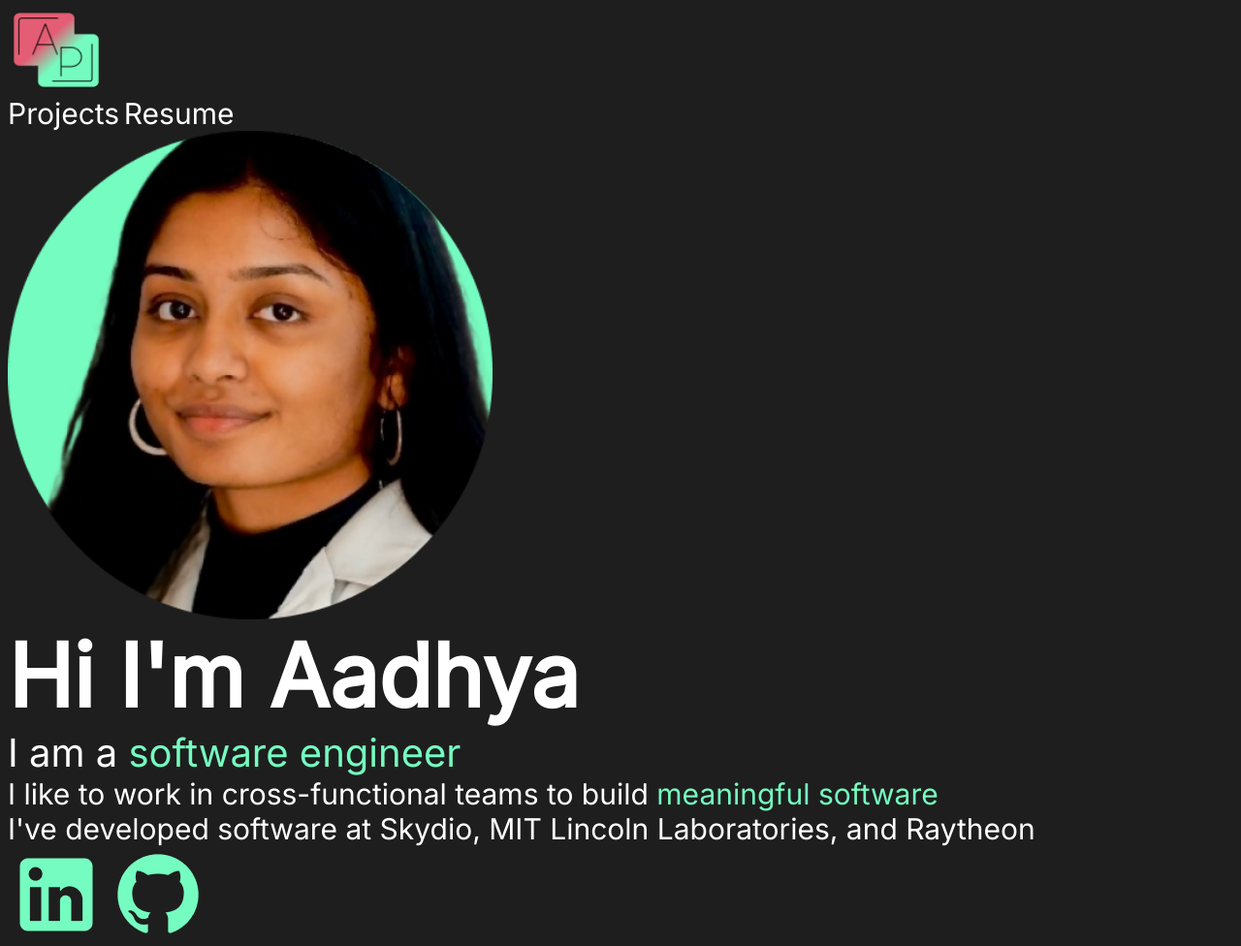
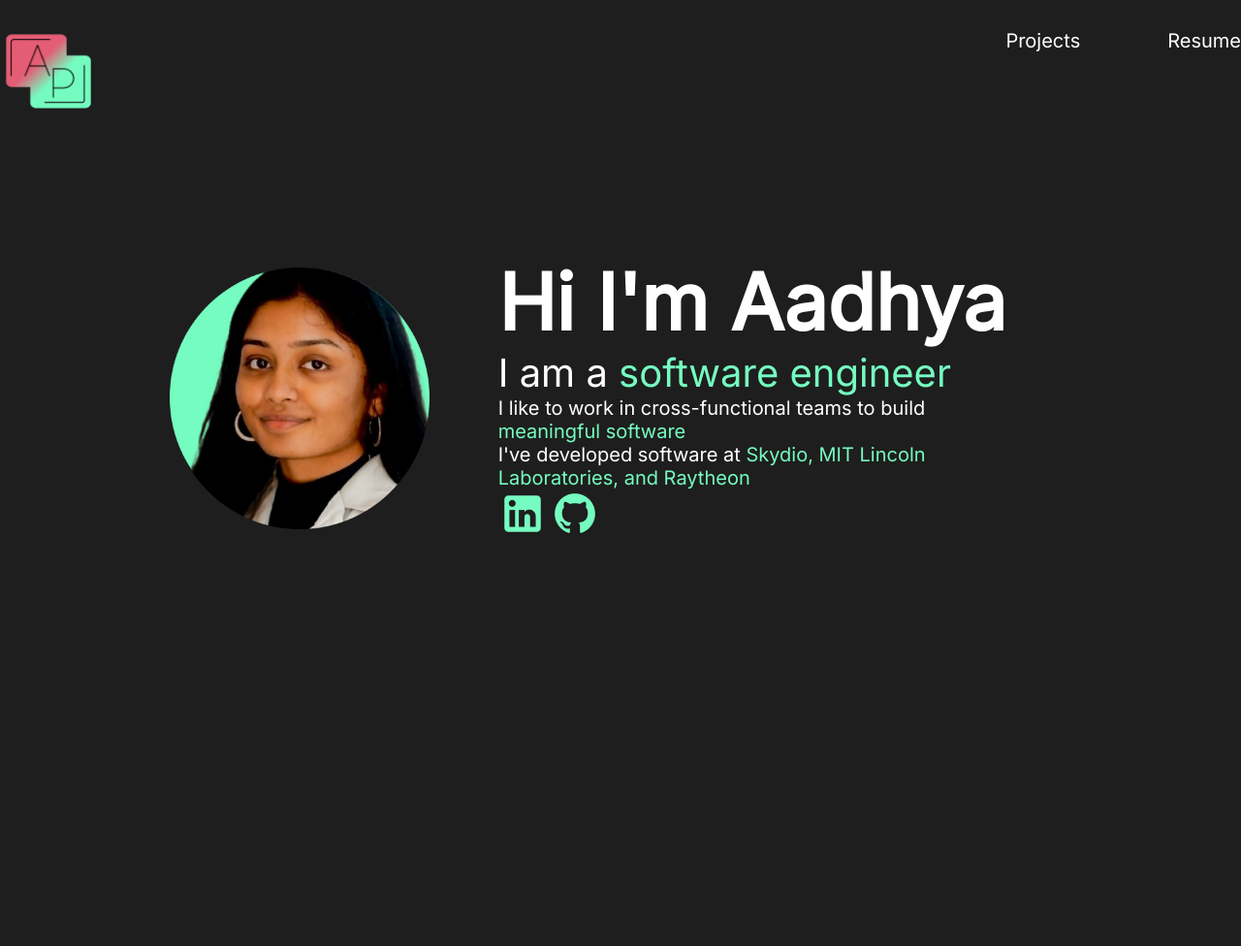
Before and after one commit to aadhyap/aadhya_personal_website, a plain HTML site: page index.html in a window 1280 px wide. Shown: the whole page at 97% size. After the commit the page ends 800 px from the top, so only its background shows below. Drawn offline with Linux system fonts and the light colour scheme.

Commit message:
Flex Blocks and Containers
Using flex blocks to organize the layout of my page and learning how to use them

```diff
--- a/css/style.css
+++ b/css/style.css
@@ -4,6 +4,12 @@
   font-family: "Inter","Roboto", "Times New Roman", sans-serif;
   color: white;
   background-color: #1E1E1E;
+  margin: 0;
+  padding: 0;
+  box-sizing: border-box;
+
+
+
 }
 
 a {
@@ -12,27 +18,89 @@ a {
 
 .icon{
   height: auto;
+  width: 50px;
+
+}
+
+.menu-container .icon{
   width: 100px;
 
 }
 
+
+.links{
+
+  display: flex;
+  justify-content: flex-end;
+
+}
+
+.projects{
+  margin-left: 40px;
+
+
+}
+
+.resume{
+  margin-left: 90px;
+
+}
+
+.menu-container {
+  padding: 30px 0;
+  display: flex;
+  justify-content: center;
+}
+
+.menu {
+  width: 1300px;
+  display: flex;
+  justify-content: space-between;
+}
+
+.header-container {
+
+  margin: 100px;
+  display: flex;
+  justify-content: center;
+}
+
+.header {
+  width: auto;
+  height: auto;
+  display: flex;
+  justify-content: space-evenly;
+  align-items: center;
+}
+
+.landingpage{
+  display: inline-block;
+  margin: 2rem;
+  padding: 5rem 5rem;
+  text-align: center;
+
+}
 .title, .medium, .small {
   font-family: 'Inter', "Times New Roman", sans-serif;
   color: white;
+
+
 }
 
 .title{
-  font-size: 90px;
-  font-weight: bold
+  font-size: 80px;
+  font-weight: bold;
 }
 
 .medium{
   font-size: 40px;
 }
 
+
 .small{
-  font-size: 30px;
+  font-size: 20px;
 }
+
 
 .software{
   color: #75FCC0;
@@ -45,12 +113,26 @@ a {
 }
 
 .intro{
-  color: white;
+  display: inline-block;
+  padding: 1rem 1rem;
+  vertical-align: middle;
+  width: 60%;
+  text-align: left;
+}
+
+#profile{
+  height: auto;
+  width: 300px;
+
 }
 
 img {
   height: auto;
-  width: 500px;
+  width: 400px;
+}
+
+.bio{
+  width: 90%;
 }
 
 /* These are notes from odin project */
@@ -65,3 +147,23 @@ img {
 .ancestor .contents {
   /* some declarations */
 }
+
+/* rule 1 */
+.class.second-class {
+  font-size: 12px;
+}
+
+/* rule 2 */
+.class .second-class {
+  font-size: 24px;
+}
+
+/* rule 1 */
+.class.second-class {
+  font-size: 12px;
+}
+
+/* rule 2 */
+.class > .second-class {
+  font-size: 24px;
+}
--- a/index.html
+++ b/index.html
@@ -13,19 +13,33 @@
 
 <body>
 
-  <div>
-  <img src="images/logo.png" alt="logo" class="icon" >
-  <div><span class="small">Projects</span> <span class="small">Resume</span></div>
-  <img src="images/blueprofilepic.png" alt="profile picture" height="310" width="310" >
-  <div class="intro">
-  <div class="title">Hi I'm Aadhya</div>
-    <div class="medium">I am a <a href="pages/vision.html" class="software">software engineer</a></div>
-    <div class="small">I like to work in cross-functional teams to build <span class="software">meaningful software </span></div>
-    <div class="small"> I&#39ve developed software at Skydio, MIT Lincoln Laboratories, and Raytheon</div>
-</div>
+  <div class='menu-container'>
+    <div class='menu'>
+      <img src="images/logo.png" alt="logo" class = "icon" >
+      <div class="links">
+        <div class = "small projects">Projects</div>
+        <div class = "small resume">Resume</div>
+      </div>
+    </div>
+  </div>
 
-    <div><img src="../images/linkedinblue.png" alt="LinkedIn" class="icon" >
-    <img src="../images/githubblue.png" alt="git" class="icon"> </div>
+  <div class="header-container">
+    <div class="header">
+    <img src="images/blueprofilepic.png" alt="profile picture" class="intro" id="profile">
+
+    <div class="intro">
+      <div class="title">Hi I'm Aadhya</div>
+      <div class = "bio">
+      <div class="medium">I am a <a href="pages/vision.html" class="software">software engineer</a></div>
+      <div class="small">I like to work in cross-functional teams to build <span class="software">meaningful software </span></div>
+      <div class="small"> I&#39ve developed software at <span class="software">Skydio, MIT Lincoln Laboratories, and Raytheon</span></div>
+      </div>
+
+      <div ><a href="https://linkedin.com/in/aadhyaputtur/"><img src="../images/linkedinblue.png" alt="LinkedIn" class="icon" ></a>
+        <a href="https://github.com/aadhyap"><img src="../images/githubblue.png" alt="git" class="icon"></a> </div>
+    </div>
+  </div>
+
 
   </div>
 
```
Also changed, not shown: pages/vision.html (+5 -3 lines).
